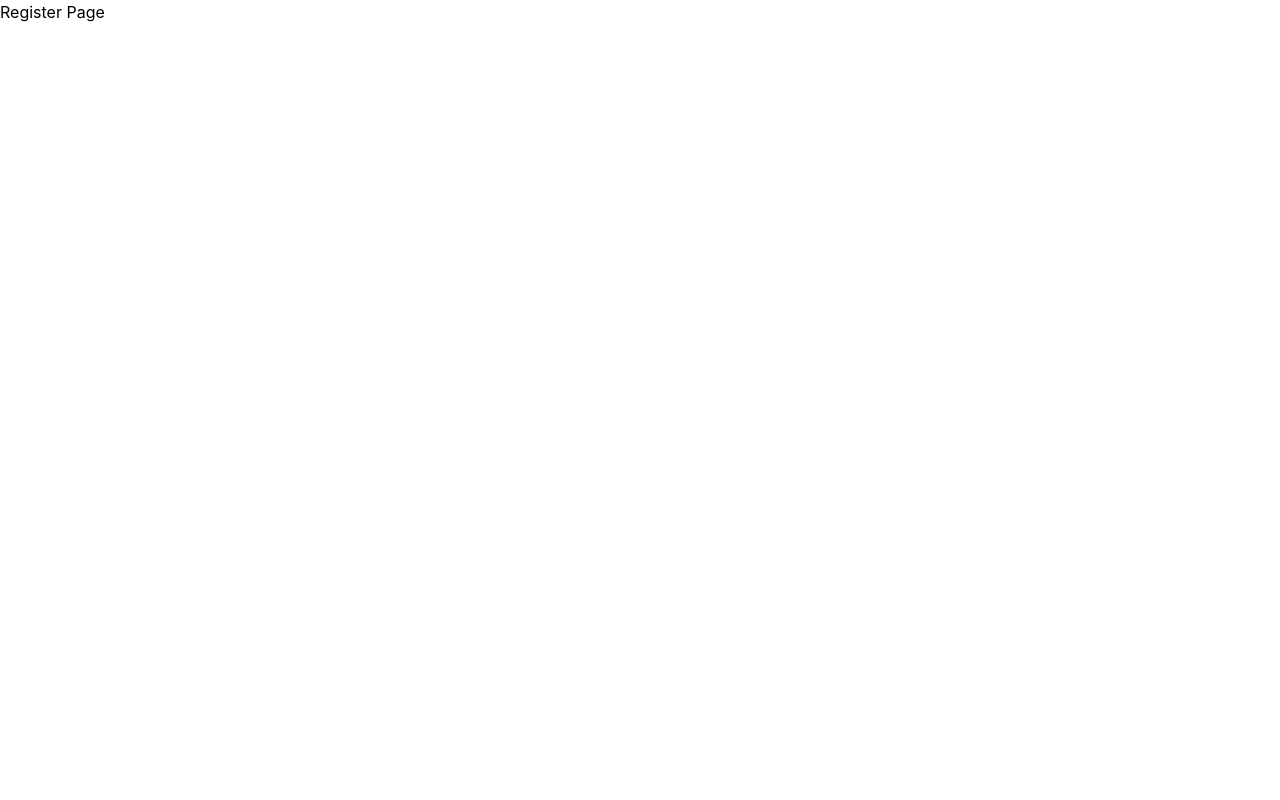
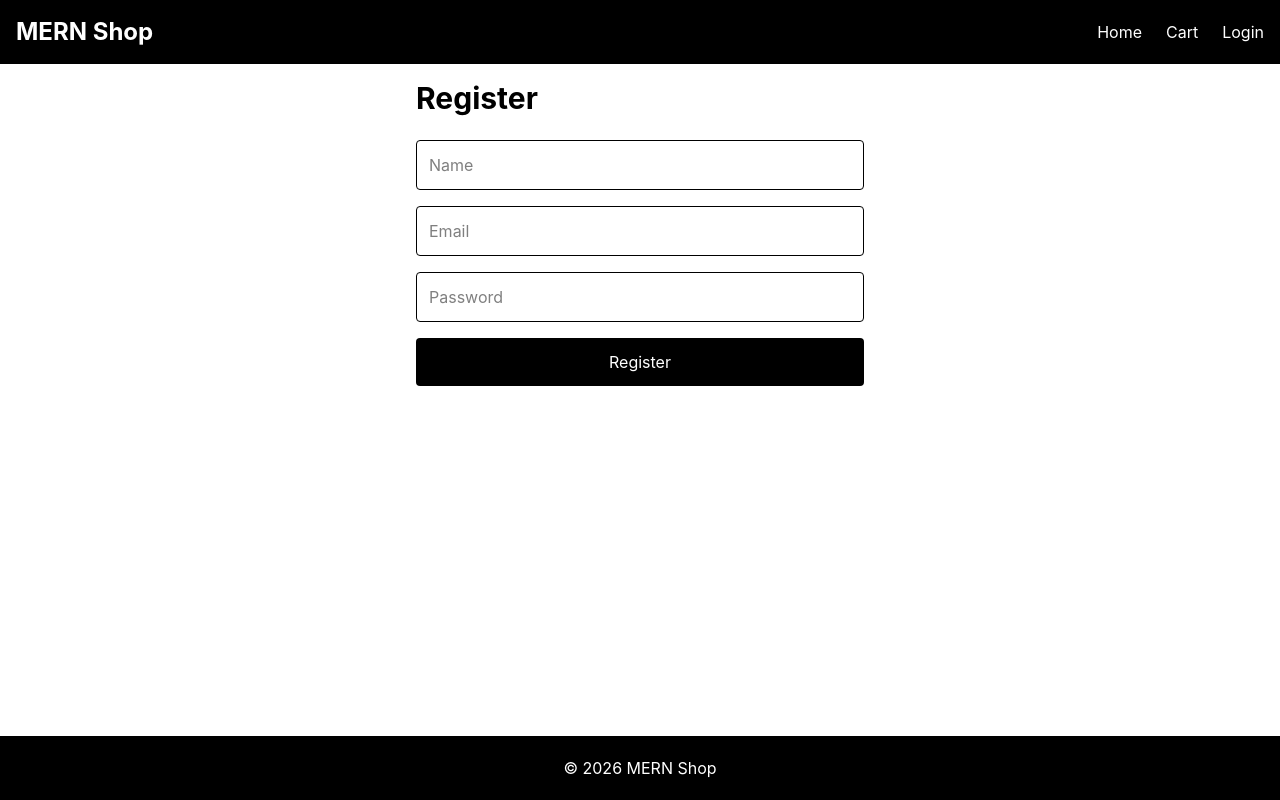
Before and after one commit to jitanshu-27/mern-ecommerce-platform, a React app in the folder frontend/: page /register in a window 1280 px wide. Built offline with nearby package versions, Linux system fonts and the light colour scheme; the HTML template or start-up script is replaced by a standard one.

Commit message:
add navbar footer and layout system

```diff
--- a/frontend/src/App.jsx
+++ b/frontend/src/App.jsx
@@ -3,6 +3,8 @@ import {
   Routes,
   Route,
 } from "react-router-dom";
+
+import MainLayout from "./layouts/MainLayout";
 
 import HomePage from "./pages/HomePage";
 import ProductPage from "./pages/ProductPage";
@@ -13,6 +15,9 @@ import CartPage from "./pages/CartPage";
 function App() {
   return (
     <BrowserRouter>
+
+      <MainLayout>
+
         <Routes>
 
           <Route
@@ -41,6 +46,9 @@ function App() {
           />
 
         </Routes>
+
+      </MainLayout>
+
     </BrowserRouter>
   );
 }
--- /dev/null
+++ b/frontend/src/components/Footer.jsx
@@ -0,0 +1,13 @@
+const Footer = () => {
+  return (
+    <footer className="bg-black text-white mt-auto">
+      <div className="text-center py-5">
+        <p>
+          © 2026 MERN Shop
+        </p>
+      </div>
+    </footer>
+  );
+};
+
+export default Footer;
--- /dev/null
+++ b/frontend/src/components/Navbar.jsx
@@ -0,0 +1,40 @@
+import { Link } from "react-router-dom";
+
+const Navbar = () => {
+  return (
+    <nav className="bg-black text-white">
+      <div className="max-w-7xl mx-auto px-4">
+
+        <div className="flex justify-between items-center h-16">
+
+          <Link
+            to="/"
+            className="text-2xl font-bold"
+          >
+            MERN Shop
+          </Link>
+
+          <div className="flex gap-6">
+
+            <Link to="/">
+              Home
+            </Link>
+
+            <Link to="/cart">
+              Cart
+            </Link>
+
+            <Link to="/login">
+              Login
+            </Link>
+
+          </div>
+
+        </div>
+
+      </div>
+    </nav>
+  );
+};
+
+export default Navbar;
--- /dev/null
+++ b/frontend/src/layouts/MainLayout.jsx
@@ -0,0 +1,20 @@
+import Navbar from "../components/Navbar";
+import Footer from "../components/Footer";
+
+const MainLayout = ({ children }) => {
+  return (
+    <div className="min-h-screen flex flex-col">
+
+      <Navbar />
+
+      <main className="flex-grow max-w-7xl mx-auto w-full p-4">
+        {children}
+      </main>
+
+      <Footer />
+
+    </div>
+  );
+};
+
+export default MainLayout;
--- a/frontend/src/pages/HomePage.jsx
+++ b/frontend/src/pages/HomePage.jsx
@@ -1,6 +1,16 @@
 const HomePage = () => {
   return (
-    <h1>Home Page</h1>
+    <div>
+
+      <h1 className="text-4xl font-bold mb-4">
+        Welcome to MERN Shop
+      </h1>
+
+      <p>
+        Best products at best prices.
+      </p>
+
+    </div>
   );
 };
 
--- a/frontend/src/pages/LoginPage.jsx
+++ b/frontend/src/pages/LoginPage.jsx
@@ -1,5 +1,35 @@
 const LoginPage = () => {
-  return <h1>Login Page</h1>;
+  return (
+    <div className="max-w-md mx-auto">
+
+      <h1 className="text-3xl font-bold mb-6">
+        Login
+      </h1>
+
+      <form className="space-y-4">
+
+        <input
+          type="email"
+          placeholder="Email"
+          className="border w-full p-3 rounded"
+        />
+
+        <input
+          type="password"
+          placeholder="Password"
+          className="border w-full p-3 rounded"
+        />
+
+        <button
+          className="bg-black text-white px-5 py-3 rounded w-full"
+        >
+          Login
+        </button>
+
+      </form>
+
+    </div>
+  );
 };
 
 export default LoginPage;
--- a/frontend/src/pages/RegisterPage.jsx
+++ b/frontend/src/pages/RegisterPage.jsx
@@ -1,5 +1,41 @@
 const RegisterPage = () => {
-  return <h1>Register Page</h1>;
+  return (
+    <div className="max-w-md mx-auto">
+
+      <h1 className="text-3xl font-bold mb-6">
+        Register
+      </h1>
+
+      <form className="space-y-4">
+
+        <input
+          type="text"
+          placeholder="Name"
+          className="border w-full p-3 rounded"
+        />
+
+        <input
+          type="email"
+          placeholder="Email"
+          className="border w-full p-3 rounded"
+        />
+
+        <input
+          type="password"
+          placeholder="Password"
+          className="border w-full p-3 rounded"
+        />
+
+        <button
+          className="bg-black text-white px-5 py-3 rounded w-full"
+        >
+          Register
+        </button>
+
+      </form>
+
+    </div>
+  );
 };
 
 export default RegisterPage;
```
Lines whose indentation alone changed are shown as unchanged.
